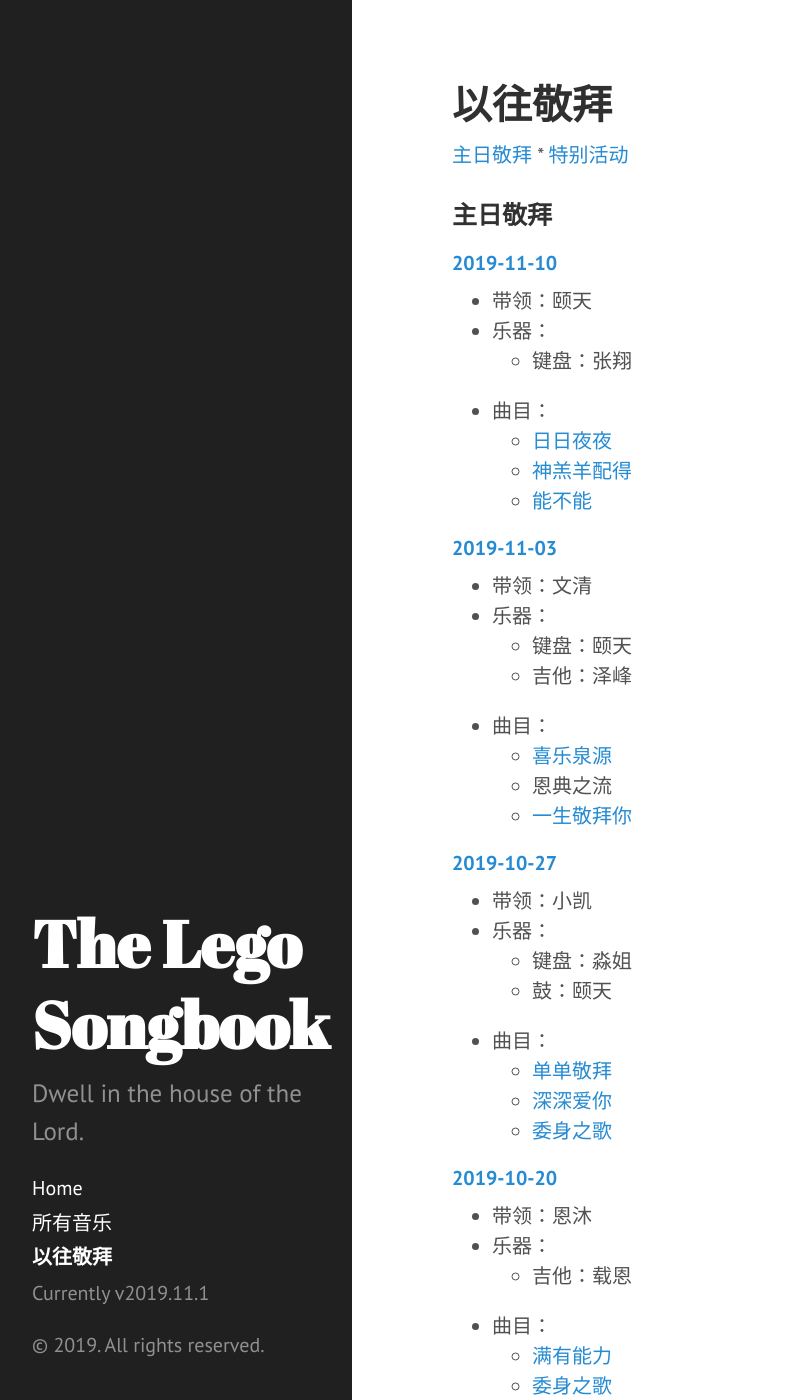
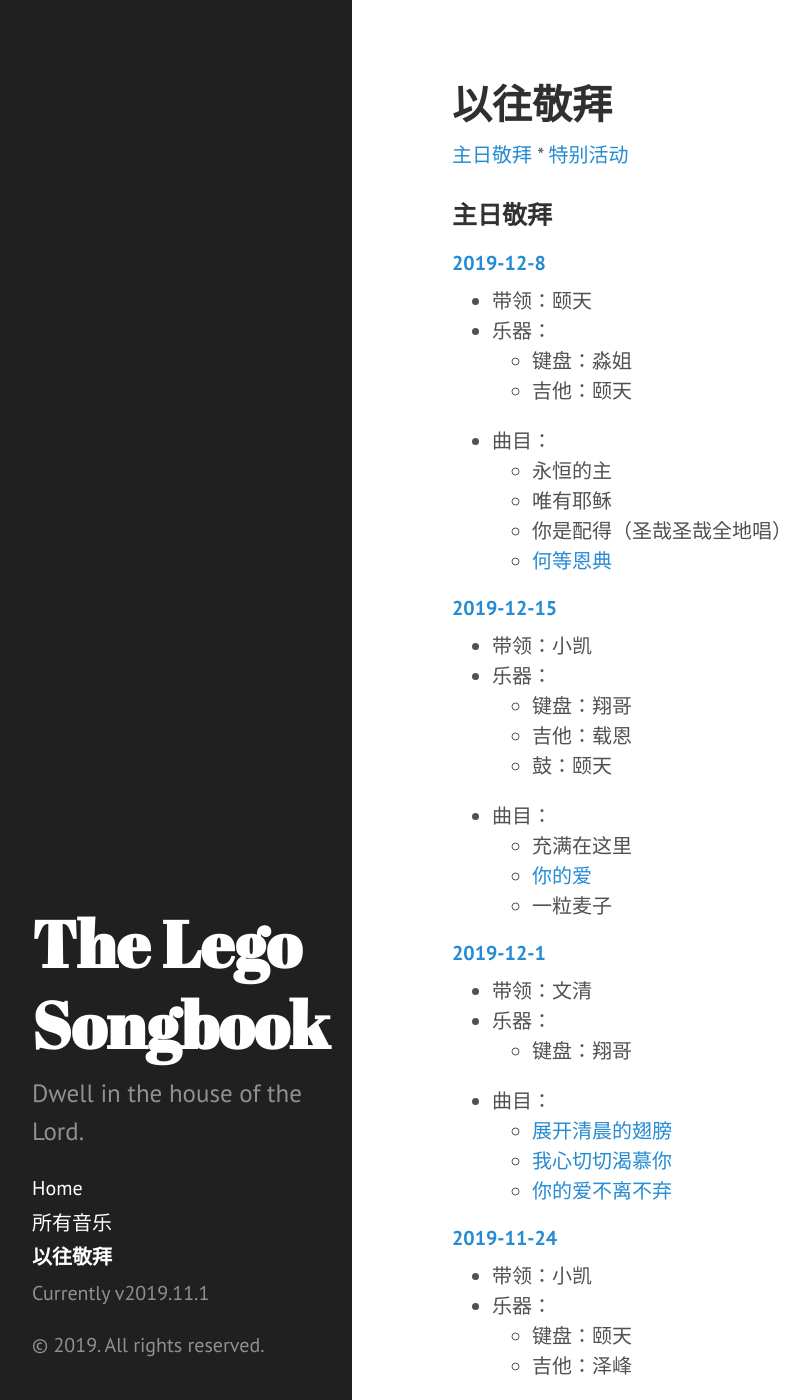
Before and after one commit to Lego-Songbook/lego-songbook-archived, a Jekyll site: the page built from docs/past-services.md, in a window 1280 px wide and 1400 px high. Shown: the whole window, without its empty margins (8-817 px from the left). Built offline with Jekyll 4.4.1, drawn with Linux system fonts in a browser that asks for light colours; some web fonts are replaced; some of the changed text lies outside the part shown.

Commit message:
更新11月17日~12月15日赞美信息

```diff
--- a/docs/_data/past_services.yaml
+++ b/docs/_data/past_services.yaml
@@ -76,3 +76,62 @@
       - 日日夜夜
       - 神羔羊配得
       - 能不能
+
+- date: 2019-11-17
+  lead_singer: 泽峰
+  instrumentation:
+      - instrument: 键盘
+        player: 淼姐
+  songs:
+      - 安静
+      - 再次将我更新
+      - 我的神我要敬拜你
+
+- date: 2019-11-24
+  lead_singer: 小凯
+  instrumentation:
+      - instrument: 键盘
+        player: 颐天
+      - instrument: 吉他
+        player: 泽峰
+  songs:
+      - 尽情地敬拜
+      - 再次将我更新
+      - 立定心志
+
+- date: 2019-12-1
+  lead_singer: 文清
+  instrumentation:
+      - instrument: 键盘
+        player: 翔哥
+  songs:
+      - 展开清晨的翅膀
+      - 我心切切渴慕你
+      - 你的爱不离不弃
+
+- date: 2019-12-8
+  lead_singer: 颐天
+  instrumentation:
+      - instrument: 键盘
+        player: 淼姐
+      - instrument: 吉他
+        player: 颐天
+  songs:
+      - 永恒的主
+      - 唯有耶稣
+      - 你是配得（圣哉圣哉全地唱）
+      - 何等恩典
+
+- date: 2019-12-15
+  lead_singer: 小凯
+  instrumentation:
+      - instrument: 键盘
+        player: 翔哥
+      - instrument: 吉他
+        player: 载恩
+      - instrument: 鼓
+        player: 颐天
+  songs:
+      - 充满在这里
+      - 你的爱
+      - 一粒麦子
```
